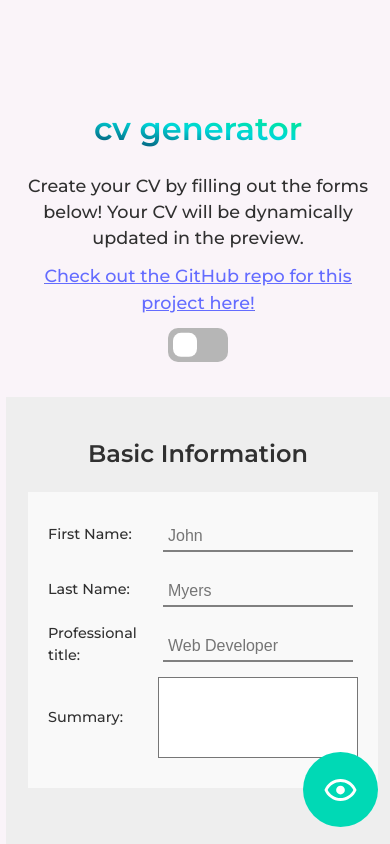
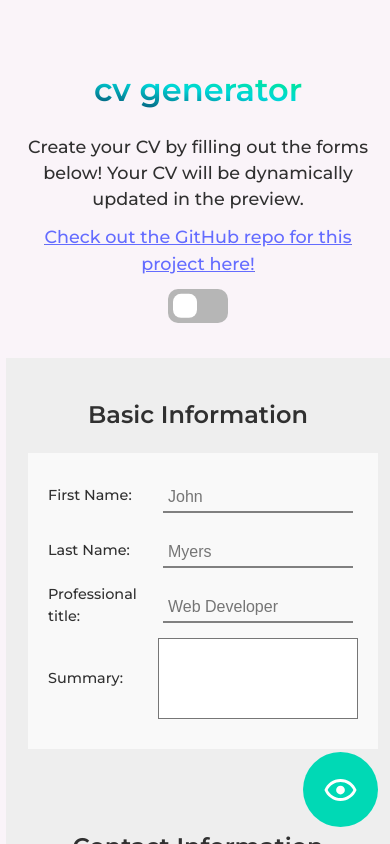
Before and after one commit to topciovrafael/cv-generator, a React (Vite) app: page / in a window 390 px wide. Built offline with nearby package versions, Linux system fonts and the light colour scheme.

Commit message:
Update index.css

```diff
--- a/src/index.css
+++ b/src/index.css
@@ -709,7 +709,7 @@ html {
   }
 
   #stanga{
-    padding-top: 20%;
+    padding-top: 10%;
     align-self: center;
     padding-left:6px;
     width: 100vw;
```
